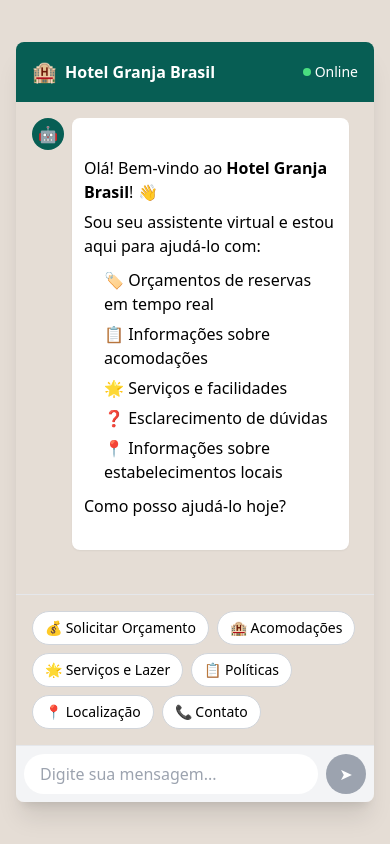
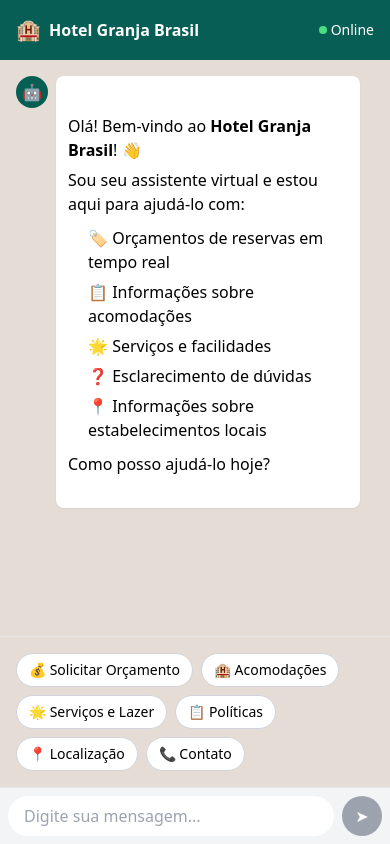
Before and after one commit to PauloMiguez/hotel-granja-brasil-assistente, a React (Vite) app: page / in a window 390 px wide. Built offline with nearby package versions, Linux system fonts and the light colour scheme.

Commit message:
feat: chat ocupa 100% da tela em dispositivos móveis

```diff
--- a/src/App.tsx
+++ b/src/App.tsx
@@ -1,3 +1,4 @@
+import React from 'react';
 import { AppProvider } from './context/AppContext';
 import { ChatContainer } from './components/Chat/ChatContainer';
 import './index.css';
@@ -5,8 +6,8 @@
 function App() {
   return (
     <AppProvider>
-      <div className="min-h-screen bg-[#e5ddd5] flex items-center justify-center p-4">
-        <div className="w-full max-w-3xl h-[90vh] bg-[#e5ddd5] rounded-lg shadow-xl overflow-hidden flex flex-col">
+      <div className="min-h-screen w-full bg-[#e5ddd5] flex items-center justify-center">
+        <div className="w-full h-screen max-w-full md:max-w-3xl md:h-[90vh] md:rounded-lg md:shadow-xl overflow-hidden flex flex-col">
           <ChatContainer />
         </div>
       </div>
--- a/src/components/Chat/ChatContainer.tsx
+++ b/src/components/Chat/ChatContainer.tsx
@@ -27,15 +27,15 @@
 
   return (
     <>
-      {/* Container principal do chat */}
-      <div className="flex flex-col h-full bg-[#e5ddd5] overflow-hidden">
+      {/* Container principal do chat - ocupa 100% da altura disponível */}
+      <div className="flex flex-col h-full w-full bg-[#e5ddd5] overflow-hidden">
         {/* Header */}
         <div className="bg-[#075e54] text-white p-4 flex items-center gap-2 flex-shrink-0">
           <span className="text-xl">🏨</span>
           <span className="font-semibold">Hotel Granja Brasil</span>
           <span className="ml-auto text-sm flex items-center gap-1">
             <span className="w-2 h-2 bg-green-400 rounded-full inline-block"></span>
-            Online
+            <span className="hidden xs:inline">Online</span>
           </span>
         </div>
 
--- a/src/index.css
+++ b/src/index.css
@@ -59,3 +59,14 @@
   padding: 20px 24px;
   box-shadow: 0 4px 16px rgba(0,0,0,0.04);
 }
+/* Ocultar texto "Online" em telas muito pequenas */
+@media (max-width: 400px) {
+  .xs\:inline {
+    display: inline !important;
+  }
+}
+@media (min-width: 401px) {
+  .xs\:inline {
+    display: inline !important;
+  }
+}
```
